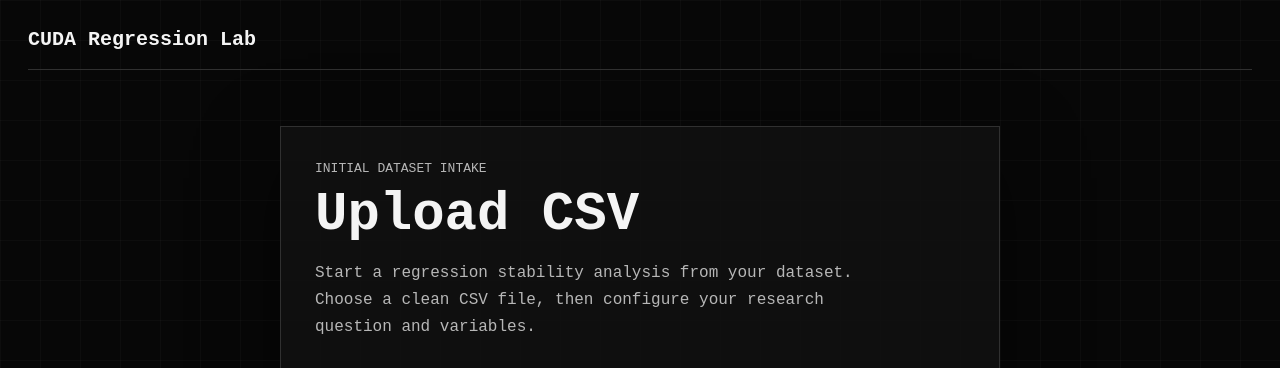
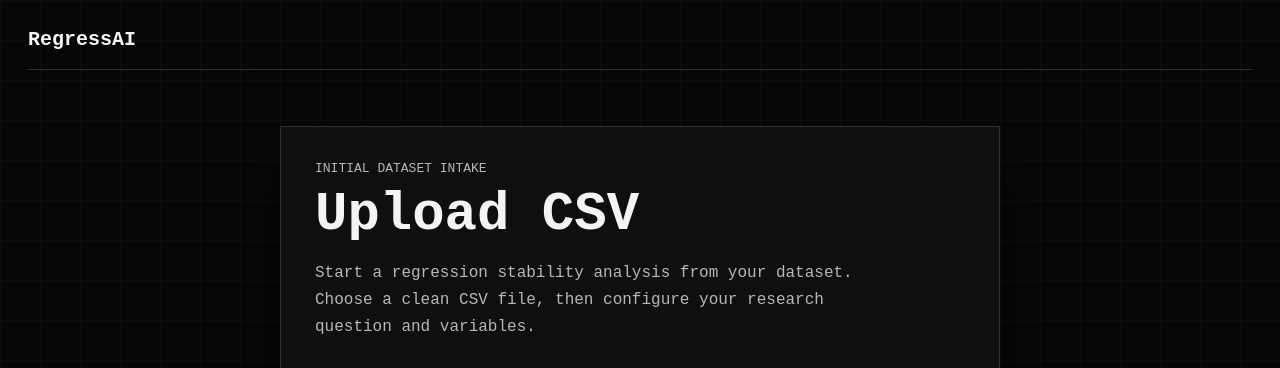
Before and after one commit to gabes19/CUDA-Regression-Lab, a Flask app: page / in a window 1280 px wide. Shown: the top 368 px of the page. Run offline with Flask 3, Linux system fonts and the light colour scheme; some libraries are stand-ins or nearby versions.

Commit message:
RegressAI name change

```diff
--- a/app.py
+++ b/app.py
@@ -238,7 +238,7 @@
     return send_file(
         zip_path,
         as_attachment=True,
-        download_name="cuda_regression_lab_latex.zip",
+        download_name="regressai_latex.zip",
         mimetype="application/zip",
     )
 
@@ -258,6 +258,6 @@
     return send_file(
         pdf_path,
         as_attachment=True,
-        download_name="cuda_regression_lab_report.pdf",
+        download_name="regressai_report.pdf",
         mimetype="application/pdf",
     )
--- a/regressionlab/services/export_report.py
+++ b/regressionlab/services/export_report.py
@@ -210,7 +210,7 @@
 \begin{{document}}
 
 \begin{{center}}
-{{\Large CUDA Regression Lab Report}}\\
+{{\Large RegressAI Report}}\\
 \vspace{{0.25em}}
 {{\small Generated {latex_escape(payload["created_at"])}}}
 \end{{center}}
--- a/templates/configure.html
+++ b/templates/configure.html
@@ -3,7 +3,7 @@
 <head>
   <meta charset="utf-8">
   <meta name="viewport" content="width=device-width, initial-scale=1">
-  <title>Configure Analysis | CUDA Regression Lab</title>
+  <title>Configure Analysis | RegressAI</title>
   <style>
     :root {
       color-scheme: dark;
@@ -517,7 +517,7 @@
 <body>
   <div class="page">
     <header class="topbar" aria-label="Application header">
-      <h1 class="brand">CUDA Regression Lab</h1>
+      <h1 class="brand">RegressAI</h1>
     </header>
 
     <main>
--- a/templates/index.html
+++ b/templates/index.html
@@ -3,7 +3,7 @@
 <head>
   <meta charset="utf-8">
   <meta name="viewport" content="width=device-width, initial-scale=1">
-  <title>CUDA Regression Lab</title>
+  <title>RegressAI</title>
   <style>
     :root {
       color-scheme: dark;
@@ -289,7 +289,7 @@
 <body>
   <div class="page">
     <header class="topbar" aria-label="Application header">
-      <h1 class="brand">CUDA Regression Lab</h1>
+      <h1 class="brand">RegressAI</h1>
     </header>
 
     <main>
--- a/templates/results.html
+++ b/templates/results.html
@@ -3,7 +3,7 @@
 <head>
   <meta charset="utf-8">
   <meta name="viewport" content="width=device-width, initial-scale=1">
-  <title>Results | CUDA Regression Lab</title>
+  <title>Results | RegressAI</title>
   <style>
     :root {
       color-scheme: dark;
@@ -393,7 +393,7 @@
 <body>
   <div class="page">
     <header class="topbar" aria-label="Application header">
-      <h1 class="brand">CUDA Regression Lab</h1>
+      <h1 class="brand">RegressAI</h1>
     </header>
 
     <main>
```
Also changed, not shown: README.md.
